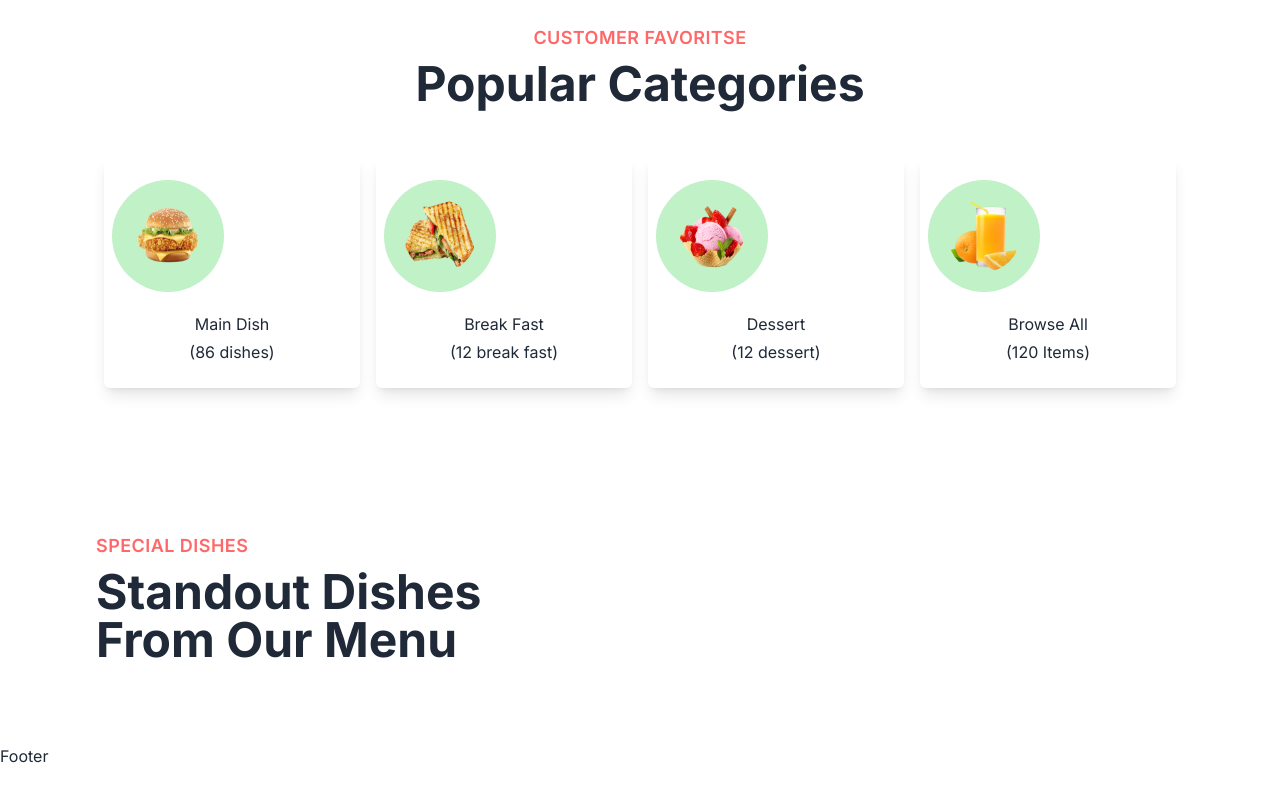
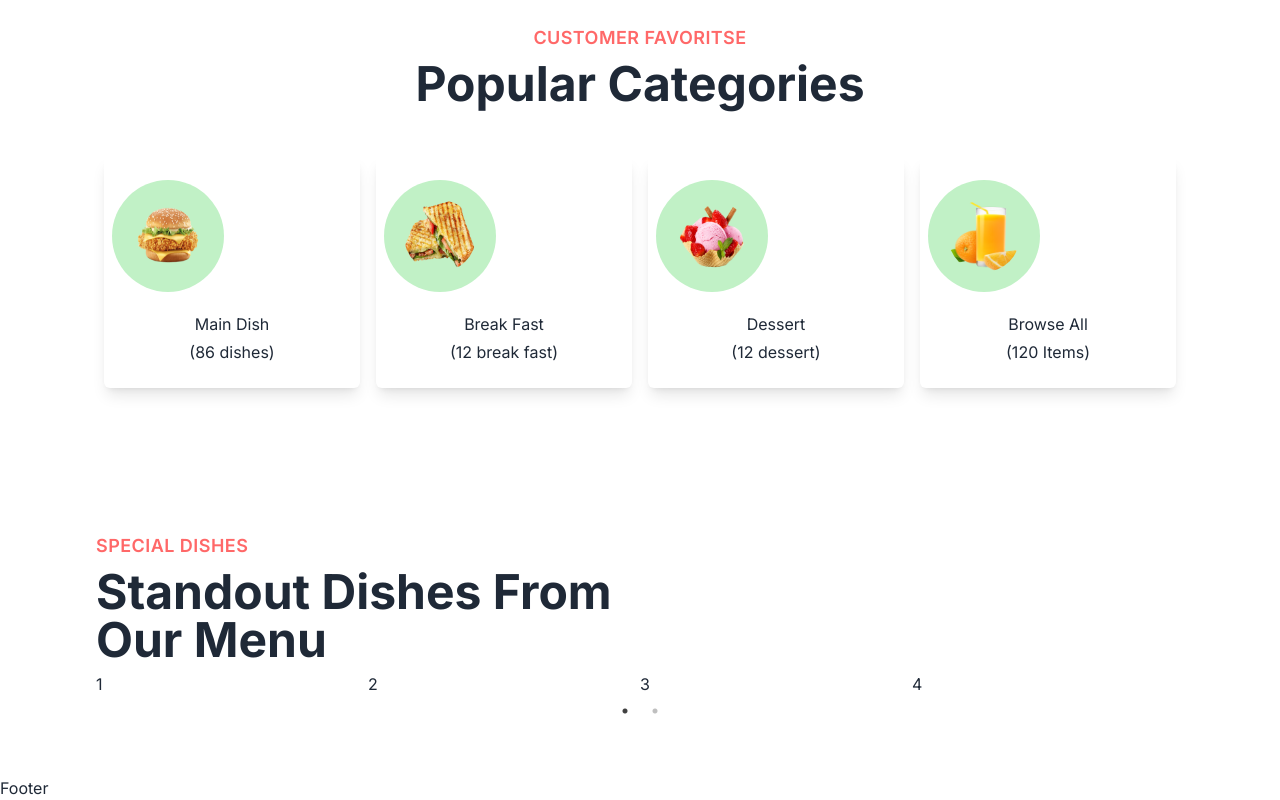
Before and after one commit to mehedihasan924/MERN-Ecommerce-Fontend, a React (Vite) app: page / in a window 1280 px wide. Shown: the part 809-1609 px from the top of the page. Before the commit the page ends 1577 px from the top, so only its background shows below. Built offline with nearby package versions, Linux system fonts and the light colour scheme.

Commit message:
added React Slick

```diff
--- a/package.json
+++ b/package.json
@@ -16,6 +16,8 @@
     "react-dom": "^18.2.0",
     "react-icons": "^5.0.1",
     "react-router-dom": "^6.21.2",
+    "react-slick": "^0.30.1",
+    "slick-carousel": "^1.8.1",
     "sort-by": "^1.2.0"
   },
   "devDependencies": {
--- a/src/Component/SpecialDishes/Specialdishes.jsx
+++ b/src/Component/SpecialDishes/Specialdishes.jsx
@@ -1,12 +1,76 @@
 import React from 'react'
+import "slick-carousel/slick/slick.css";
+import "slick-carousel/slick/slick-theme.css";
+import Slider from "react-slick";
 
 const Specialdishes = () => {
+    const settings = {
+    dots: true,
+    infinite: false,
+    speed: 500,
+    slidesToShow: 4,
+    slidesToScroll: 4,
+    initialSlide: 0,
+    responsive: [
+      {
+        breakpoint: 1024,
+        settings: {
+          slidesToShow: 3,
+          slidesToScroll: 3,
+          infinite: true,
+          dots: true
+        }
+      },
+      {
+        breakpoint: 600,
+        settings: {
+          slidesToShow: 2,
+          slidesToScroll: 2,
+          initialSlide: 2
+        }
+      },
+      {
+        breakpoint: 480,
+        settings: {
+          slidesToShow: 1,
+          slidesToScroll: 1
+        }
+      }
+    ]
+  };
   return (
       <div className='max-w-screen-2xl lg:px-24 container my-20'>
           <div className='text-left'>
               <p className='text-red text-lg font-semibold uppercase tracking-wide'>special Dishes </p>
-              <h2 className='text-4xl md:text-5xl  font-bold my-2 md:leanding-snug leading-snug'> Standout Dishes <br /> From Our Menu</h2>
+              <h2 className='text-4xl md:text-5xl md:w-[520px] font-bold my-2 md:leanding-snug leading-snug'> Standout Dishes  From Our Menu</h2>
           </div>
+        {/* Slider React Slick */}
+         <Slider {...settings}>
+        <div>
+          <h3>1</h3>
+        </div>
+        <div>
+          <h3>2</h3>
+        </div>
+        <div>
+          <h3>3</h3>
+        </div>
+        <div>
+          <h3>4</h3>
+        </div>
+        <div>
+          <h3>5</h3>
+        </div>
+        <div>
+          <h3>6</h3>
+        </div>
+        <div>
+          <h3>7</h3>
+        </div>
+        <div>
+          <h3>8</h3>
+        </div>
+      </Slider>
       </div>
   )
 }
```
Also changed, not shown: 1 other file (tests, documents, lock files or other folders).
